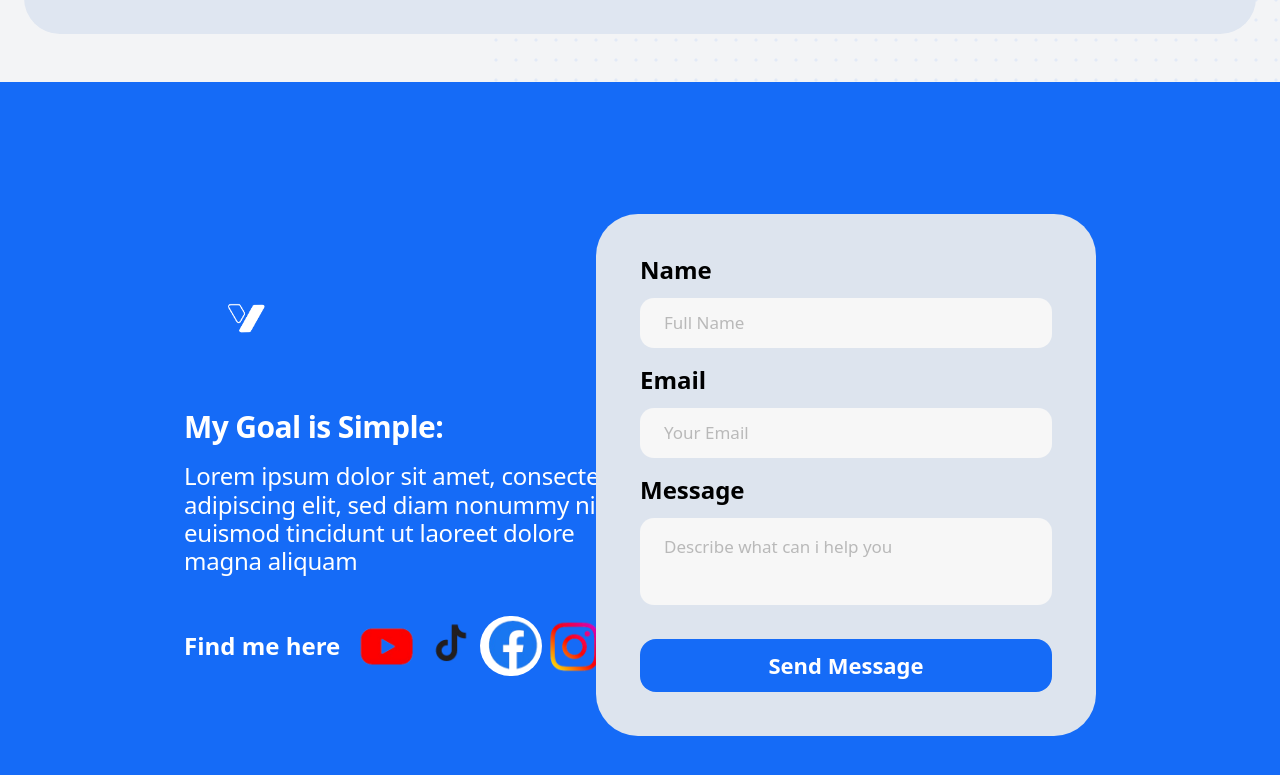
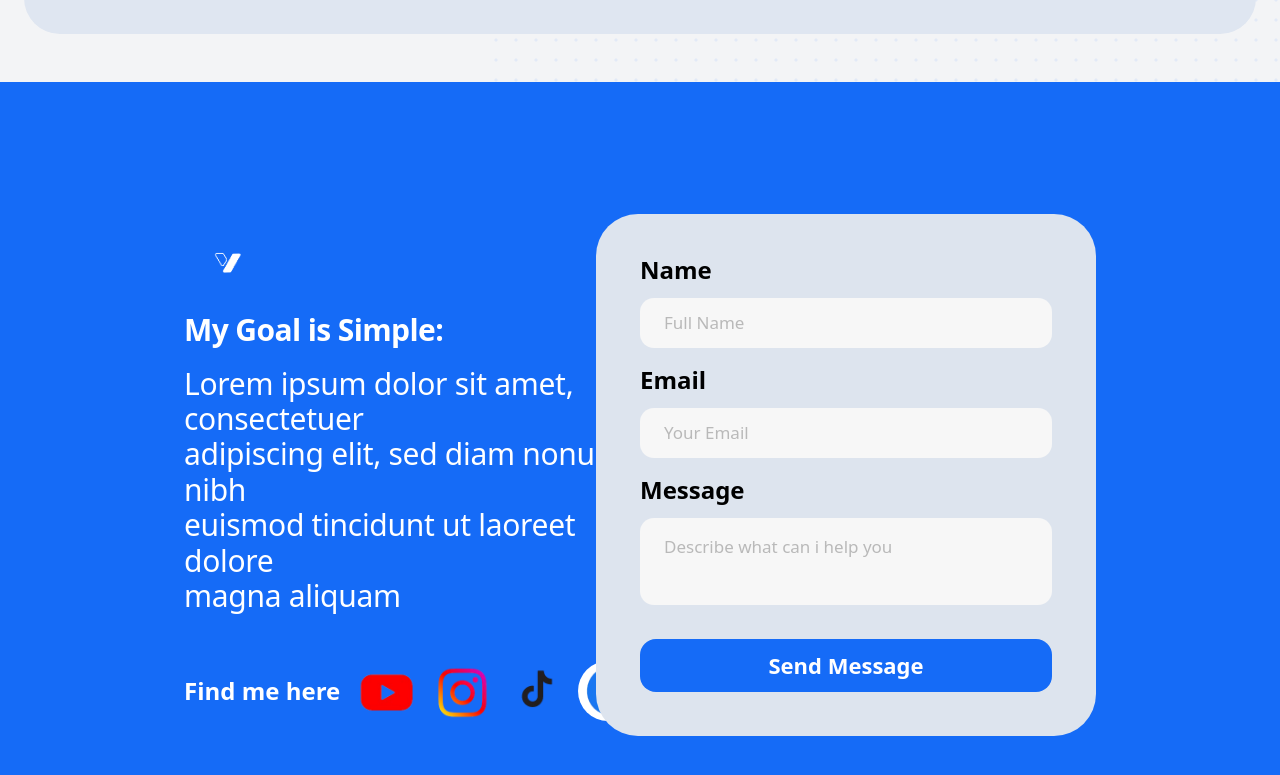
Before and after one commit to IshakAbdiazizHussen/Eng.yusuf-vision, a Next.js app: page / in a window 1280 px wide. Shown: the part 10070-10845 px from the top of the page. Built offline with nearby package versions, Linux system fonts and the light colour scheme.

Commit message:
changing the width of event side

```diff
--- a/src/app/page.tsx
+++ b/src/app/page.tsx
@@ -944,21 +944,21 @@ export default function Home() {
           <section id="impact" className="mt-12 scroll-mt-32 w-screen bg-[#156BF7] text-white relative left-1/2 right-1/2 ml-[-50vw] mr-[-50vw]">
           <div className="grid min-h-[785px] gap-12 px-10 py-12 md:px-16 md:py-16 xl:grid-cols-[1fr_500px] xl:items-center">
             <div className="max-w-[620px] self-center ml-[120px]">
-              <div className="mb-12">
+              <div className="mb-5">
                 <Image
                   src="/Eng Yuyu Logo-21.png"
                   alt="Eng Yuyu Logo"
                   width={124}
                   height={89}
-                className="h-[89px] w-[124px] object-contain invert brightness-0 mr-15"
+                  className="mt-1 h-[56px] w-[80px] object-contain invert brightness-0 md:h-[62px] md:w-[88px]"
                 />
               </div>
 
-              <h2 className="text-2xl font-bold leading-[1.05] tracking-[-0.02em] md:text-3xl">
+              <h2 className="text-3xl font-bold leading-[1.05] tracking-[-0.02em]">
                 My Goal is Simple:
               </h2>
 
-              <p className="mt-5 max-w-[610px] text-xl font-light leading-[1.18] tracking-[-0.01em] text-white md:text-2xl">
+              <p className="mt-5 max-w-[610px] text-[28px] font-light leading-[1.18] tracking-[-0.01em] text-white md:text-[30px]">
                 Lorem ipsum dolor sit amet, consectetuer
                 <br />
                 adipiscing elit, sed diam nonummy nibh
@@ -968,12 +968,12 @@ export default function Home() {
                 magna aliquam
               </p>
 
-              <div className="mt-10 flex flex-col gap-4 md:flex-row md:items-center">
-                <h3 className="text-xl font-bold leading-none md:text-2xl">
+              <div className="mt-12 flex flex-col gap-4 md:flex-row md:items-center">
+                <h3 className="text-2xl font-bold leading-none ">
                   Find me here
                 </h3>
 
-                <div className="flex items-center ">
+                <div className="flex items-center gap-2 md:gap-3">
                   <a
                     href="https://www.youtube.com/@engyuyu"
                     target="_blank"
@@ -983,6 +983,21 @@ export default function Home() {
                     <Image
                       src="/youtubeRemoving.png"
                       alt="YouTube"
+                      width={124}
+                      height={89}
+                      className="h-[60px] w-[62px] object-contain"
+                    />
+                  </a>
+
+                  <a
+                    href="https://www.instagram.com/eng_yuyu?igsh=ZndnZXJuY252N2Jl"
+                    target="_blank"
+                    rel="noreferrer"
+                    aria-label="Open Eng Yuyu Instagram profile"
+                  >
+                    <Image
+                      src="/Instgram.png"
+                      alt="Instagram"
                       width={124}
                       height={89}
                       className="h-[60px] w-[62px] object-contain"
@@ -1016,21 +1031,6 @@ export default function Home() {
                       width={124}
                       height={89}
                       className="h-[60px] w-[62px] object-contain bg-white rounded-full"
-                  />
-                </a>
-
-                <a
-                  href="https://www.instagram.com/eng_yuyu?igsh=ZndnZXJuY252N2Jl"
-                  target="_blank"
-                  rel="noreferrer"
-                  aria-label="Open Eng Yuyu Instagram profile"
-                >
-                  <Image
-                    src="/Instgram.png"
-                    alt="Instagram"
-                    width={124}
-                    height={89}
-                    className="h-[60px] w-[62px] object-contain "
                     />
                   </a>
 
```
Lines whose indentation alone changed are shown as unchanged.
